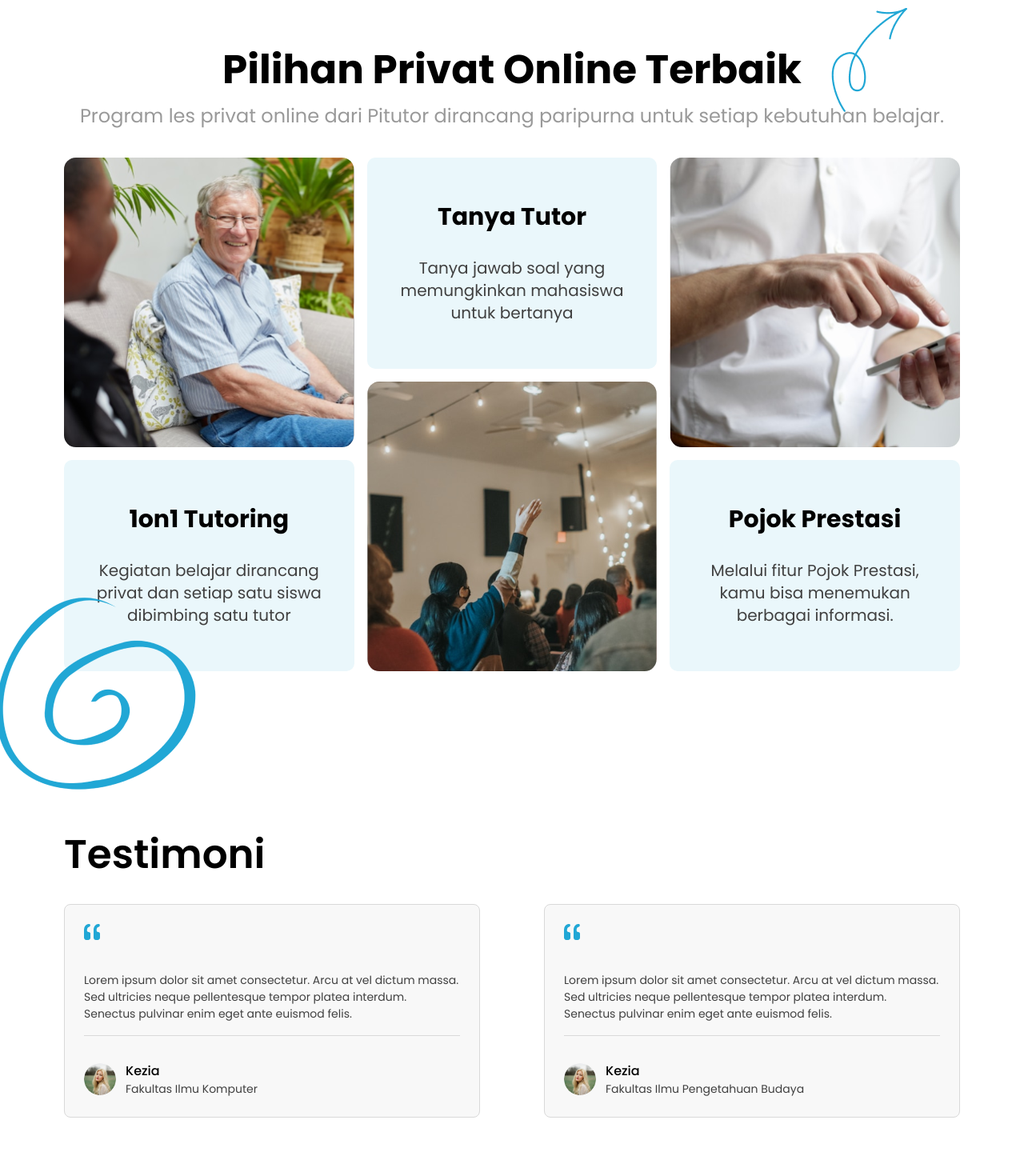
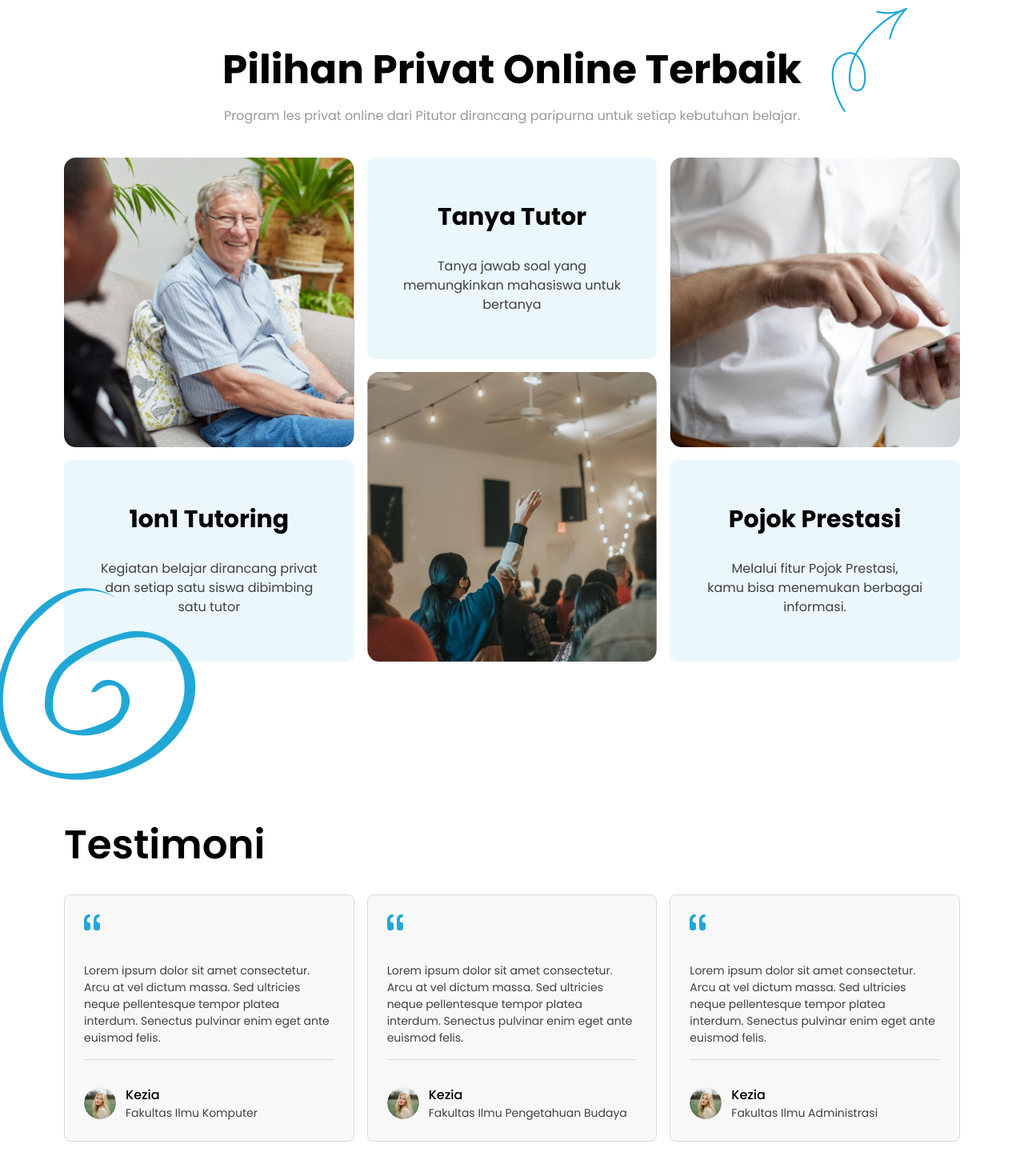
Before and after one commit to hafizzrn/Pitutor, a React (Vite) app: page / in a window 1280 px wide. Shown: the part 3540-5010 px from the top of the page at 80% size. Built offline with nearby package versions, Linux system fonts and the light colour scheme.

Commit message:
fixing bugs

```diff
--- a/src/pages/home/partials/Service.tsx
+++ b/src/pages/home/partials/Service.tsx
@@ -14,7 +14,7 @@ const Service = () => {
         <h1 className="text-[24px] md:text-[50px] font-bold">
           Pilihan Privat Online Terbaik
         </h1>
-        <p className="text-base text-[18px] md:text-[24px] text-[#00000066]">
+        <p className="text-base text-[18px] text-[#00000066]">
           Program les privat online dari Pitutor dirancang paripurna untuk
           setiap kebutuhan belajar.
         </p>
@@ -26,7 +26,7 @@ const Service = () => {
             <span className="text-lg md:text-3xl text-black font-bold">
               1on1 Tutoring
             </span>
-            <p className="text-base text-xl text-[#404040]">
+            <p className="text-base text-[18px] text-[#404040]">
               Kegiatan belajar dirancang privat dan setiap satu siswa dibimbing
               satu tutor
             </p>
@@ -37,7 +37,7 @@ const Service = () => {
             <span className="text-lg md:text-3xl text-black font-bold">
               Tanya Tutor
             </span>
-            <p className="text-base text-xl text-[#404040]">
+            <p className="text-base text-[18px] text-[#404040]">
               Tanya jawab soal yang memungkinkan mahasiswa untuk bertanya
             </p>
           </div>
@@ -49,7 +49,7 @@ const Service = () => {
             <span className="text-lg md:text-3xl text-black font-bold">
               Pojok Prestasi
             </span>
-            <p className="text-base text-xl text-[#404040]">
+            <p className="text-base text-[18px] text-[#404040]">
               Melalui fitur Pojok Prestasi,
               <br />
               kamu bisa menemukan berbagai informasi.
--- a/src/pages/home/partials/Testimoni.tsx
+++ b/src/pages/home/partials/Testimoni.tsx
@@ -5,7 +5,7 @@ const Testimoni = () => {
     <section className="container flex flex-col xl:flex-row gap-10 xl:gap-20 py-24 text-center xl:text-start w-full">
       <div className="flex flex-col gap-6 items-center xl:items-stretch w-full">
         <h1 className="text-[24px] md:text-[50px] font-semibold">Testimoni</h1>
-        <div className="grid grid-cols-1 lg:grid-cols-2 2xl:grid-cols-3 gap-10 lg:gap-20 w-full">
+        <div className="grid grid-cols-1 md:grid-cols-2 lg:grid-cols-3 gap-4 lg:gap-4 w-full">
           <div className="bg-[#F8F8F8] flex flex-col items-center p-6 rounded-lg border border-[#D9D9D9]">
             <img src={petik} className="self-start" alt="" />
             <p className="mt-10 text-[#404040] text-[14px] font-normal ">
```
